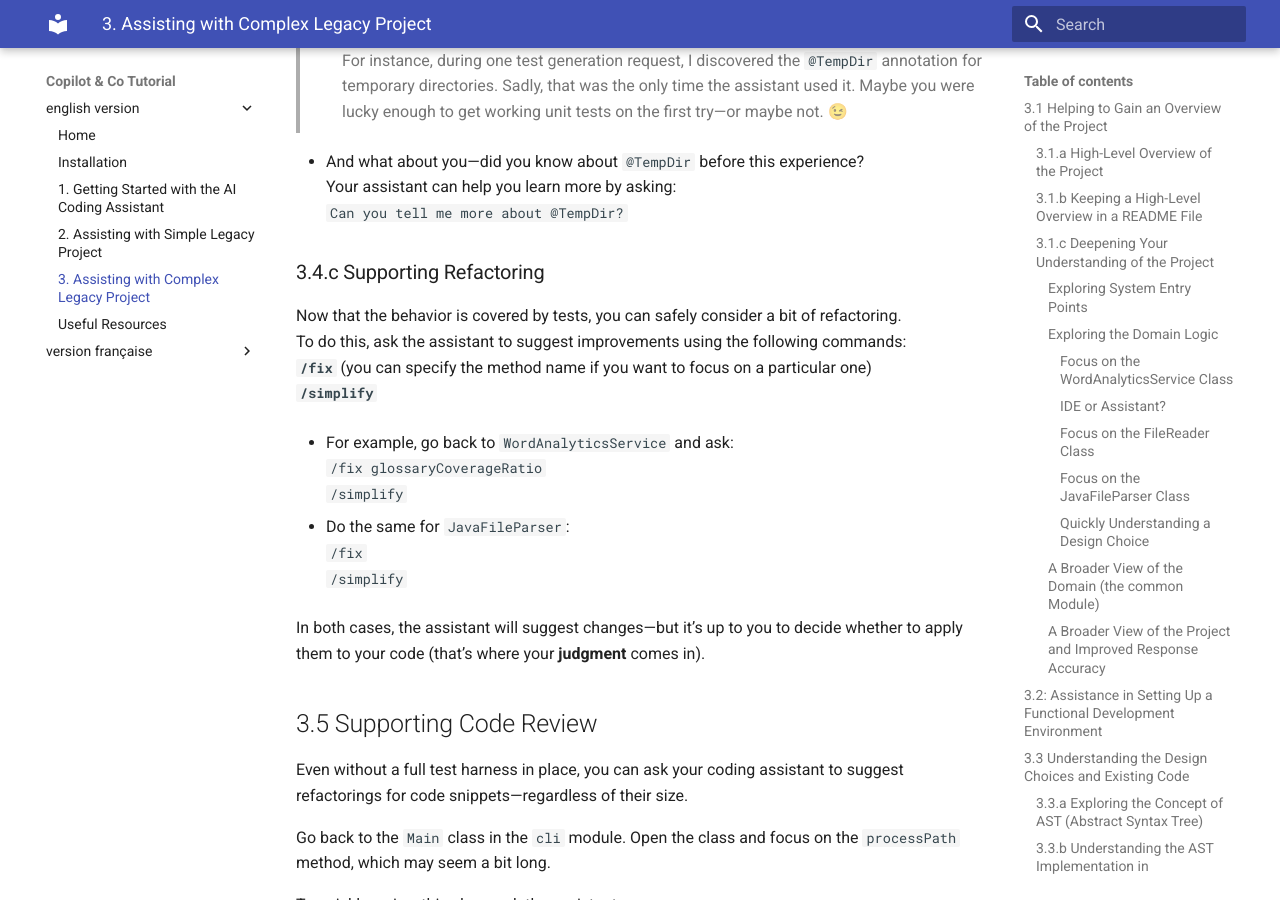
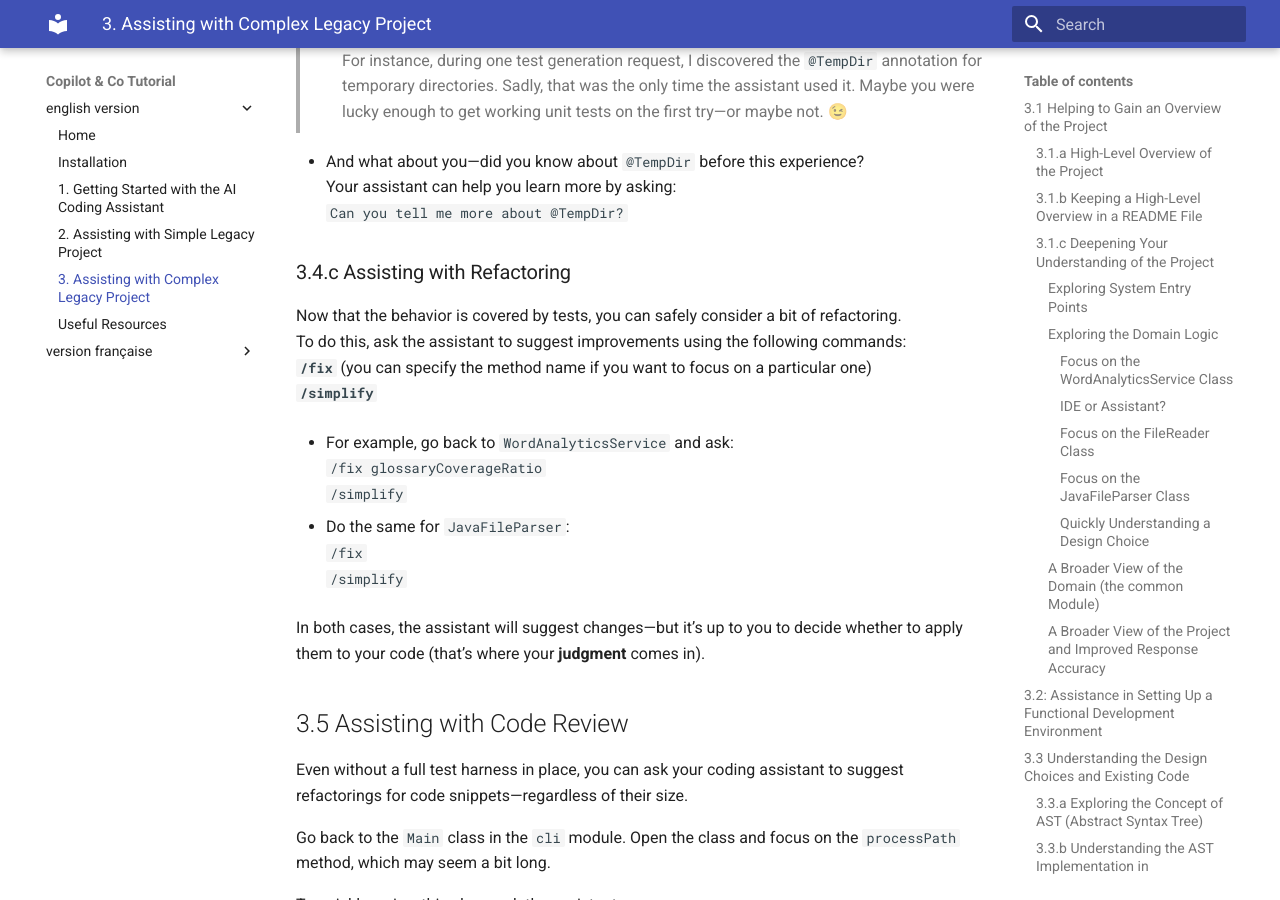
Before and after one commit to iblasquez/tuto-copilot-genai, an MkDocs documentation site: the page built from docs/en/3_ComplexLegacyProject.md, in a window 1280 px wide and 900 px high, scrolled down 12588 px. Built offline with MkDocs 1.6.1 and Material for MkDocs 9.7.7, drawn with Linux system fonts in a browser that asks for light colours; some of the changed text lies outside the part shown.

Commit message:
update terminology

```diff
--- a/docs/en/3_ComplexLegacyProject.md
+++ b/docs/en/3_ComplexLegacyProject.md
@@ -409,7 +409,7 @@ Maybe you were lucky enough to get working unit tests on the first try—or mayb
 Your assistant can help you learn more by asking:
 `Can you tell me more about @TempDir?`
 
-### 3.4.c Supporting Refactoring
+### 3.4.c Assisting with Refactoring
 
 Now that the behavior is covered by tests, you can safely consider a bit of refactoring.
 To do this, ask the assistant to suggest improvements using the following commands:
@@ -426,7 +426,7 @@ To do this, ask the assistant to suggest improvements using the following comman
 
 In both cases, the assistant will suggest changes—but it’s up to you to decide whether to apply them to your code (that’s where your **judgment** comes in).
 
-## 3.5 Supporting Code Review
+## 3.5 Assisting with Code Review
 
 Even without a full test harness in place, you can ask your coding assistant to suggest refactorings for code snippets—regardless of their size.
 
```
Also changed, not shown: other parts of docs/en/3_ComplexLegacyProject.md (+1 -1 lines).
